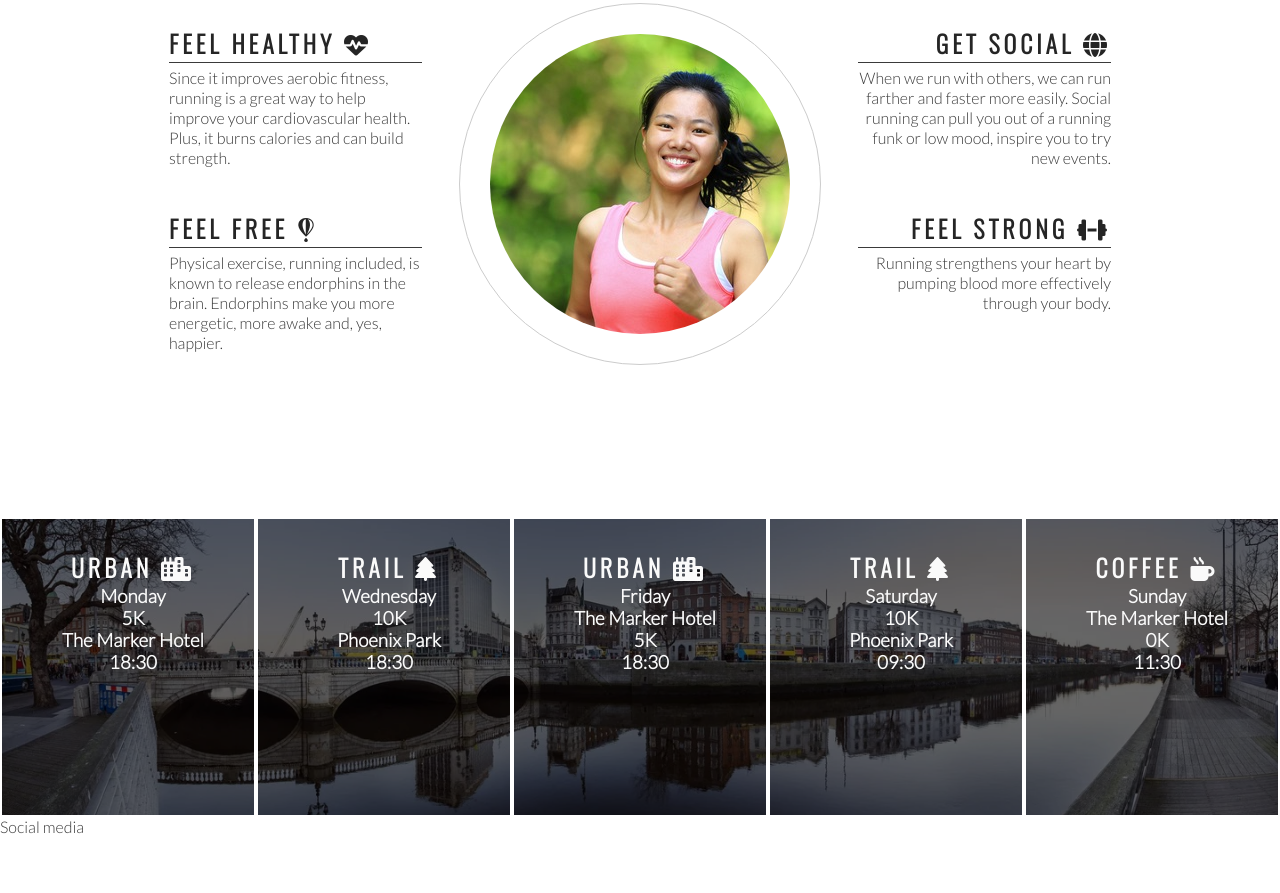
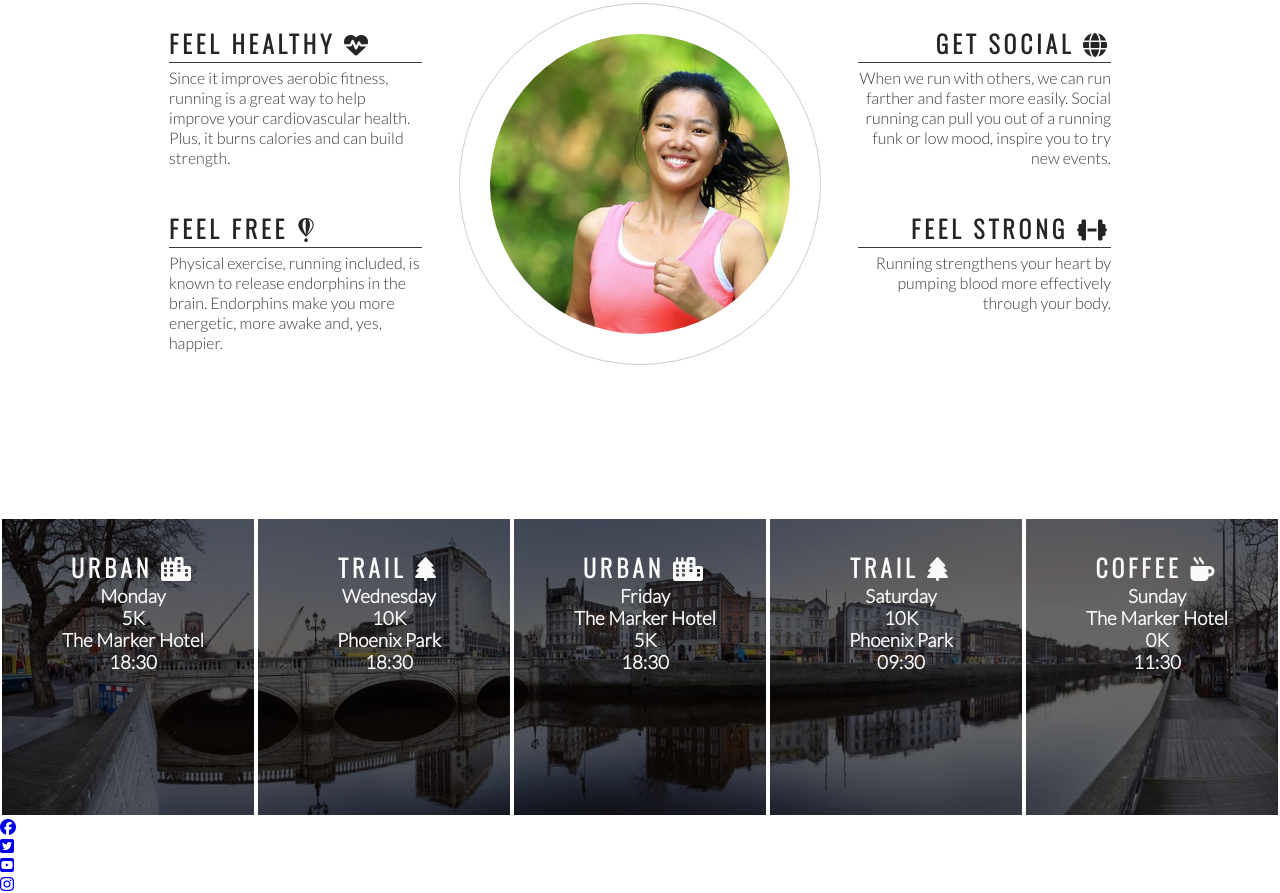
Before and after one commit to AdrianMuntean97/love-running, a plain HTML site: page index.html in a window 1280 px wide. Shown: the part 778-1671 px from the top of the page. Before the commit the page ends 1614 px from the top, so only its background shows below. Drawn offline with nearby package versions, Linux system fonts and the light colour scheme.

Commit message:
Add social media images to footer

```diff
--- a/index.html
+++ b/index.html
@@ -116,7 +116,20 @@
        </div>
     </section>
     <footer>
-        Social media
+        <ul>
+            <li>
+                <a href="https://www.facebook.com/" target="_blank" rel="noopener" aria-label="Visit our Facebook page (opens in a new tab)"><i class="fab fa-facebook"></i></a>
+            </li>
+            <li>
+                <a href="https://www.twitter.com/" target="_blank" rel="noopener" aria-label="Visit our Twitter page (opens in a new tab)"><i class="fab fa-twitter-square"></i></i></a>
+            </li>
+            <li>
+                <a href="https://www.youtube.com/" target="_blank" rel="noopener" aria-label="Visit our Youtube page (opens in a new tab)"><i class="fab fa-youtube-square"></i></a>
+            </li>
+            <li>
+                <a href="https://www.instagram.com/" target="_blank" rel="noopener" aria-label="Visit our Instagram page (opens in a new tab)"><i class="fab fa-instagram"></i></a>
+            </li>
+        </ul>
     </footer>
 
     <!-- font awsome script -->
```
